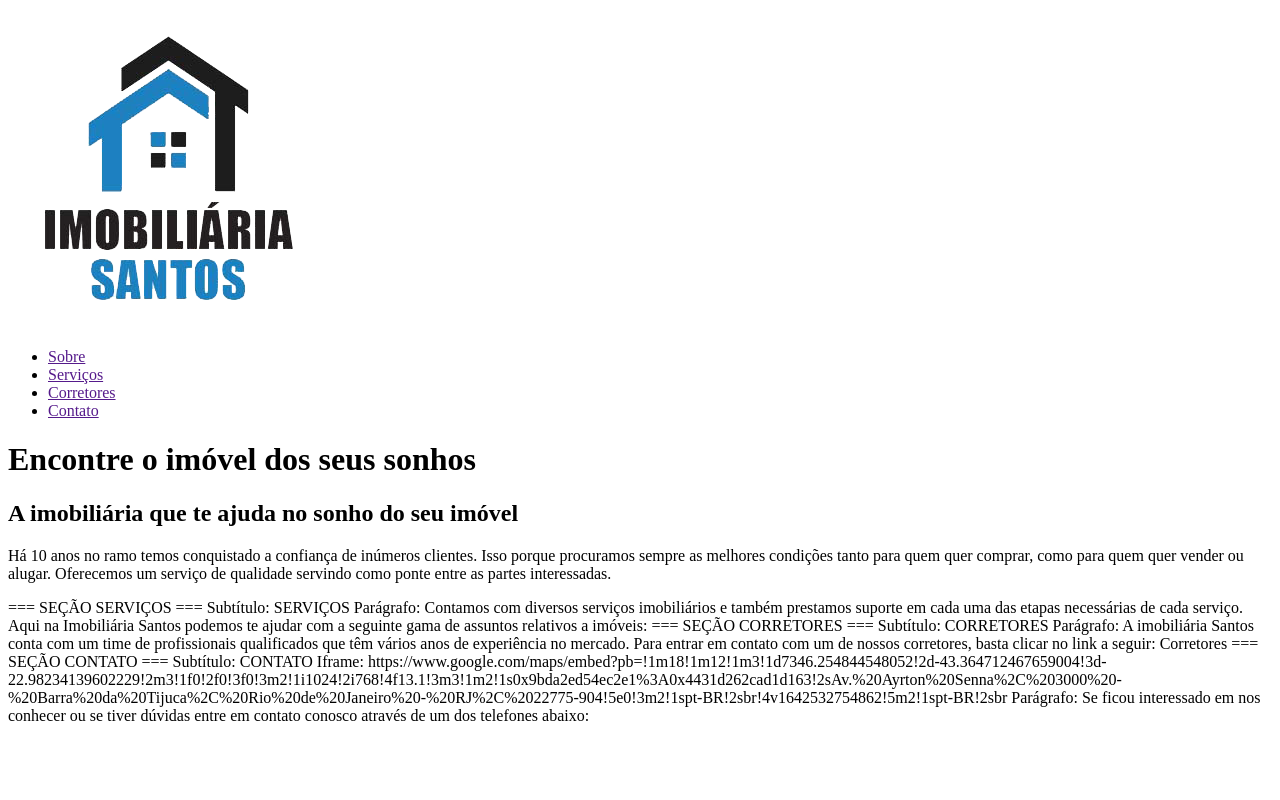
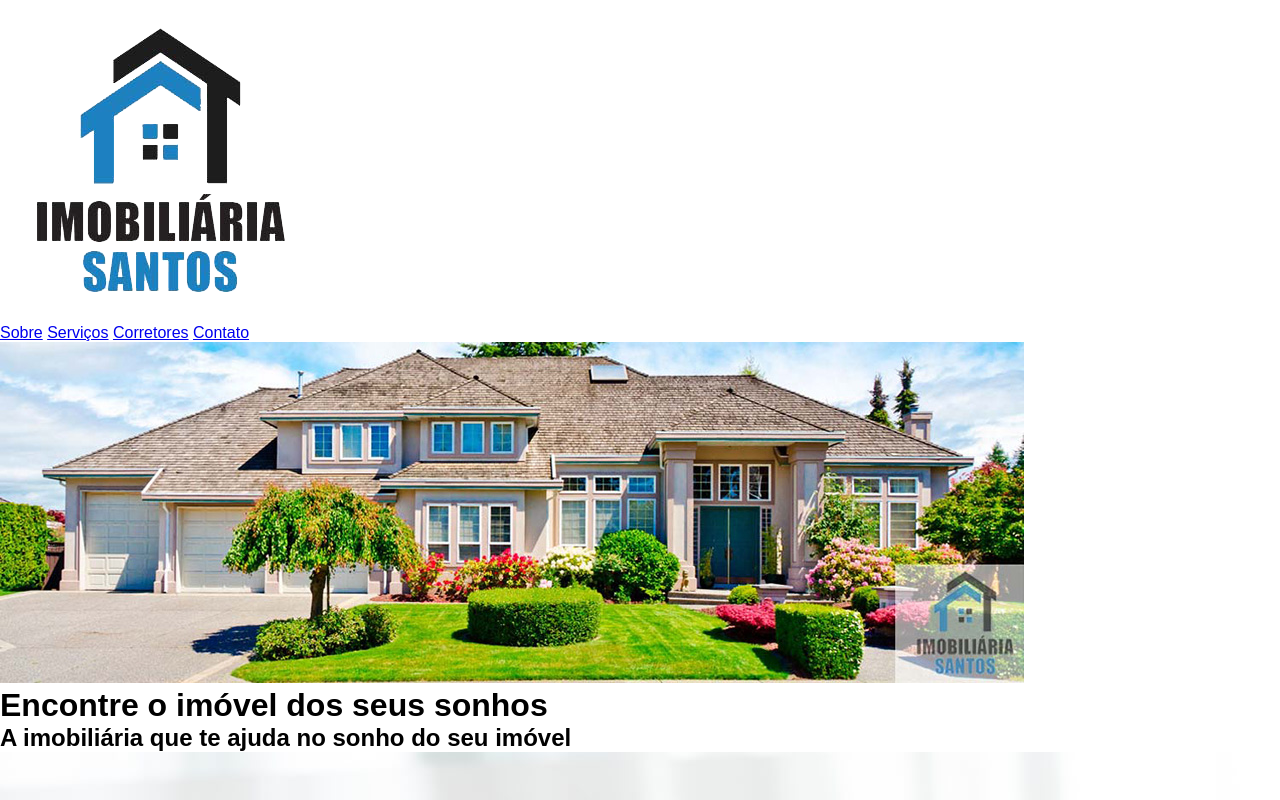
Before and after one commit to uryel-farias/imobiliaria-Santos, a plain HTML site: page index.html in a window 1280 px wide. Shown: the top 800 px of the page. Drawn offline with Linux system fonts and the light colour scheme.

Commit message:
html da apresentacao

```diff
--- a/index.html
+++ b/index.html
@@ -10,17 +10,29 @@
 <body>
     <!-- === SEÇÃO SOBRE === -->
 <header class="header">
-    <img src="/assets/logo.png" alt="Logotipo da Imobiliaria Santos">
-    <ul>
-        <li><a href="" target="#apresentacao">Sobre</a></li>
-        <li><a href="" target="#servicos">Serviços</a></li>
-        <li><a href="" target="#corretores">Corretores</a></li>
-        <li><a href="" target="#contato">Contato</a></li>
-    </ul>
-    <h1 class="header-titulo">Encontre o imóvel dos seus sonhos</h1>
-    <h2 class="header-subtitulo">A imobiliária que te ajuda no sonho do seu imóvel</h2>
-    <p class="header-paragrafo">Há 10 anos no ramo temos conquistado a confiança de inúmeros clientes. Isso porque procuramos sempre as melhores condições tanto para quem quer comprar, como para quem quer vender ou alugar. Oferecemos um serviço de qualidade servindo como ponte entre as partes interessadas.</p>
+    <div class="header-menu">
+        <img class="header-img" src="/assets/logo.png" alt="Logotipo da Imobiliaria Santos">
+        <p class="header-links">
+            <a href="#apresentacao" target="_self">Sobre</a>
+            <a href="#servicos" target="_self">Serviços</a>
+            <a href="#corretores" target="_self">Corretores</a>
+            <a href="#contato" target="_self">Contato</a>
+        </p>
+    </div>
+
+    <div class="banner" >
+        <img src="/assets/banner.jpg" alt="imagem de uma residência">
+    </div>
 </header>
+
+<div class="apresentacao">
+    <h1 class="apresentacao-titulo">Encontre o imóvel dos seus sonhos</h1>
+    <h2 class="apresentacao-subtitulo">A imobiliária que te ajuda no sonho do seu imóvel</h2>
+    <img src="/assets/imovel-assinatura.jpg" alt="imagem de um contrato e chaves de uma casa">
+    <p class="apresentacao-paragrafo">
+        Há <span>10 anos</span> no ramo temos conquistado a confiança de <span>inúmeros clientes</span>. Isso porque procuramos sempre as melhores condições tanto paraquem quer comprar, como para quem quer vender ou alugar. Oferecemos um <span>serviço de qualidade</span> servindo como ponte entre as partes interessadas.
+    </p>
+</div>
 
 === SEÇÃO SERVIÇOS ===
 Subtítulo: SERVIÇOS
--- a/style.css
+++ b/style.css
@@ -0,0 +1,12 @@
+@import url(/styles/header.css);
+@import url(/styles/banner.css);
+@import url(/styles/apresentacao.css);
+@import url(/styles/servicos.css);
+@import url(/styles/corretores.css);
+@import url(/styles/contato.css);
+
+* {
+    margin: 0;
+    padding: 0;
+    font-family: Arial, Helvetica, sans-serif;
+}
```
